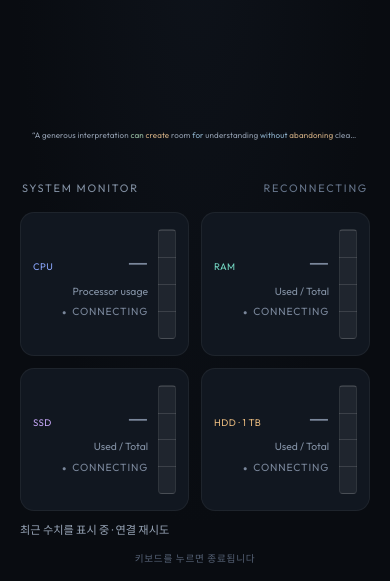
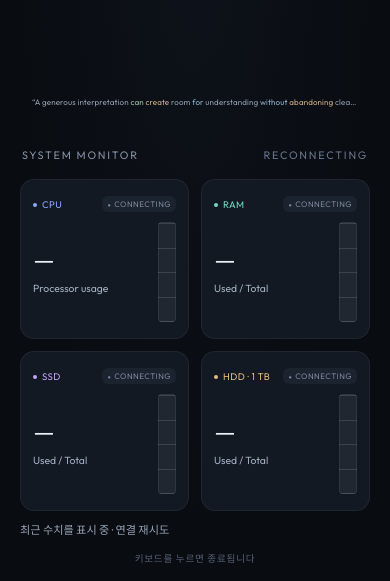
Before and after one commit to savvy773/ubuntu-scr-saver, a website built with Vite: page index.html in a window 390 px wide. Shown: the part 263-844 px from the top of the page. Built offline with nearby package versions, Linux system fonts and the light colour scheme; files whose address does not match are found by name.

Commit message:
Improve resource card hierarchy and readability

```diff
--- a/index.html
+++ b/index.html
@@ -31,31 +31,35 @@
       <header class="panel-heading"><span>SYSTEM MONITOR</span><span id="liveLabel">CONNECTING</span></header>
       <div class="panel-content resource-list">
         <div class="resource-card resource-cpu" data-level="offline">
+          <div class="resource-heading"><span class="resource-label">CPU</span><span class="resource-level" id="cpuLevel">CONNECTING</span></div>
           <div class="resource-track"><div class="resource-fill" id="cpuBar"></div></div>
           <div class="resource-readout">
-            <div class="resource-primary"><span class="resource-label">CPU</span><span class="resource-value" id="cpuValue">—</span></div>
-            <div class="resource-secondary"><span class="resource-detail" id="cpuDetail">Processor usage</span><span class="resource-level" id="cpuLevel">CONNECTING</span></div>
+            <div class="resource-primary"><span class="resource-value" id="cpuValue">—</span></div>
+            <div class="resource-secondary"><span class="resource-detail" id="cpuDetail">Processor usage</span></div>
           </div>
         </div>
         <div class="resource-card resource-ram" data-level="offline">
+          <div class="resource-heading"><span class="resource-label">RAM</span><span class="resource-level" id="ramLevel">CONNECTING</span></div>
           <div class="resource-track"><div class="resource-fill" id="ramBar"></div></div>
           <div class="resource-readout">
-            <div class="resource-primary"><span class="resource-label">RAM</span><span class="resource-value" id="ramValue">—</span></div>
-            <div class="resource-secondary"><span class="resource-detail" id="ramDetail">Used / Total</span><span class="resource-level" id="ramLevel">CONNECTING</span></div>
+            <div class="resource-primary"><span class="resource-value" id="ramValue">—</span></div>
+            <div class="resource-secondary"><span class="resource-detail" id="ramDetail" title="사용량 / 전체 용량">Used / Total</span></div>
           </div>
         </div>
         <div class="resource-card resource-disk" data-level="offline">
+          <div class="resource-heading"><span class="resource-label">SSD</span><span class="resource-level" id="diskLevel">CONNECTING</span></div>
           <div class="resource-track"><div class="resource-fill" id="diskBar"></div></div>
           <div class="resource-readout">
-            <div class="resource-primary"><span class="resource-label">SSD</span><span class="resource-value" id="diskValue">—</span></div>
-            <div class="resource-secondary"><span class="resource-detail" id="diskDetail">Used / Total</span><span class="resource-level" id="diskLevel">CONNECTING</span></div>
+            <div class="resource-primary"><span class="resource-value" id="diskValue">—</span></div>
+            <div class="resource-secondary"><span class="resource-detail" id="diskDetail" title="사용량 / 전체 용량">Used / Total</span></div>
           </div>
         </div>
         <div class="resource-card resource-hdd" data-level="offline">
+          <div class="resource-heading"><span class="resource-label">HDD · 1 TB</span><span class="resource-level" id="hddLevel">CONNECTING</span></div>
           <div class="resource-track"><div class="resource-fill" id="hddBar"></div></div>
           <div class="resource-readout">
-            <div class="resource-primary"><span class="resource-label">HDD · 1 TB</span><span class="resource-value" id="hddValue">—</span></div>
-            <div class="resource-secondary"><span class="resource-detail" id="hddDetail">Used / Total</span><span class="resource-level" id="hddLevel">CONNECTING</span></div>
+            <div class="resource-primary"><span class="resource-value" id="hddValue">—</span></div>
+            <div class="resource-secondary"><span class="resource-detail" id="hddDetail" title="사용량 / 전체 용량">Used / Total</span></div>
           </div>
         </div>
       </div>
--- a/src/dashboard.ts
+++ b/src/dashboard.ts
@@ -11,7 +11,7 @@ const thresholds: Record<ResourceName, [number, number]> = {
   const statusEl = document.getElementById('resourceStatus')!;
   const liveEl = document.getElementById('liveLabel')!;
   let frontendVersion: string | undefined;
-  const gib = (bytes: number) => `${(bytes / (1024 ** 3)).toFixed(1)} GiB`;
+  const gib = (bytes: number) => (bytes / (1024 ** 3)).toFixed(1);
   function setText(element: HTMLElement, value: string) {
     if (element.textContent !== value) element.textContent = value;
   }
@@ -49,7 +49,7 @@ const thresholds: Record<ResourceName, [number, number]> = {
         setText(levelEl, { normal: 'NORMAL', warning: 'WATCH', high: 'HIGH' }[level]);
         card.title = `주의 ${warning}% · 높음 ${high}%`;
         setText(valueEl, `${resource.percent.toFixed(1)}%`);
-        if (name !== 'cpu') setText(document.getElementById(`${name}Detail`)!, `${gib(resource.used)} / ${gib(resource.total)}`);
+        if (name !== 'cpu') setText(document.getElementById(`${name}Detail`)!, `${gib(resource.used)} / ${gib(resource.total)} GiB`);
       }
       setText(statusEl, '');
       setText(liveEl, 'LIVE');
--- a/src/style.css
+++ b/src/style.css
@@ -57,29 +57,32 @@ body {
 .resource-card {
   --severity: #91d7b3;
   min-width: 0; display: grid; grid-template-columns: minmax(0, 1fr) 32px;
-  align-items: center; gap: 16px; height: clamp(156px, 20vh, 188px); padding: 20px;
-  border: 1px solid #ffffff0e; border-radius: 18px; background: #111720;
+  grid-template-rows: auto minmax(0, 1fr); align-items: center; gap: 12px 16px; height: clamp(168px, 20vh, 192px); padding: 18px 20px;
+  border: 1px solid #ffffff0e; border-radius: 18px; background: #121923;
 }
 .resource-card[data-level="warning"] { --severity: #edd08c; border-color: #edd08c35; }
 .resource-card[data-level="high"] { --severity: #efa3a3; border-color: #efa3a345; background: #21191e; }
 .resource-card[data-level="offline"] { --severity: #7a879b; }
-.resource-readout { order: 1; min-width: 0; text-align: left; }
-.resource-primary { display: flex; align-items: baseline; justify-content: space-between; flex-wrap: wrap; gap: 8px; }
-.resource-label { color: #8ca8ff; font-size: 0.85rem; font-weight: 500; letter-spacing: 0.04em; white-space: nowrap; }
+.resource-heading { grid-column: 1 / -1; grid-row: 1; display: flex; justify-content: space-between; align-items: center; gap: 8px; }
+.resource-readout { grid-column: 1; grid-row: 2; min-width: 0; text-align: left; }
+.resource-primary { display: flex; align-items: baseline; justify-content: flex-start; flex-wrap: wrap; gap: 8px; }
+.resource-label { color: #8ca8ff; font-size: 0.85rem; font-weight: 500; letter-spacing: 0.12em; white-space: nowrap; }
+.resource-label::before { content: ''; display: inline-block; width: 6px; height: 6px; margin-right: 8px; border-radius: 50%; background: currentColor; vertical-align: 2px; }
 .resource-ram .resource-label { color: #74d9c4; }
 .resource-disk .resource-label { color: #c4a5f5; }
 .resource-hdd .resource-label { color: #e7b97d; }
 .resource-value {
-  color: var(--severity); font-family: 'Space Grotesk', monospace;
+  color: #edf1f7; font-family: 'Space Grotesk', monospace;
   font-size: clamp(2rem, 3.2vw, 2.75rem); font-variant-numeric: tabular-nums;
   line-height: 1.1; letter-spacing: -0.04em;
 }
-.resource-secondary { display: flex; flex-direction: column; align-items: flex-end; gap: 10px; margin-top: 10px; }
-.resource-detail { color: #8290a3; font-size: 0.875rem; line-height: 1.5; white-space: nowrap; }
-.resource-level { color: var(--severity); font-size: 0.65rem; letter-spacing: 0.08em; white-space: nowrap; }
+.resource-secondary { display: flex; flex-direction: column; align-items: flex-start; gap: 8px; margin-top: 8px; }
+.resource-detail { color: #a0adbe; font-size: 0.875rem; line-height: 1.5; white-space: nowrap; }
+.resource-level { color: var(--severity); font-size: 0.58rem; letter-spacing: 0.06em; white-space: nowrap; padding: 4px 7px; border-radius: 6px; background: color-mix(in srgb, var(--severity) 9%, transparent); }
+.resource-card:is([data-level="warning"], [data-level="high"]) .resource-value { color: var(--severity); }
 .resource-level::before { content: '●'; margin-right: 5px; font-size: 0.7em; }
 .resource-track {
-  order: 2; width: 32px; height: 100%; border: 1px solid #ffffff12; border-radius: 6px; overflow: hidden;
+  grid-column: 2; grid-row: 2; width: 32px; height: 100%; border: 1px solid #ffffff12; border-radius: 6px; overflow: hidden;
   background: repeating-linear-gradient(to top, transparent 0, transparent calc(25% - 1px), #ffffff20 calc(25% - 1px), #ffffff20 25%), #ffffff10;
 }
 .resource-fill {
@@ -108,7 +111,7 @@ body {
 @media (max-width: 900px) {
   .screen-grid { grid-template-rows: minmax(0, 1fr) auto auto; gap: 16px; padding: 24px 28px 44px; }
   .resource-list { grid-template-columns: repeat(2, minmax(0, 1fr)); gap: 12px; }
-  .resource-card { height: clamp(112px, 17vh, 150px); padding: 18px 20px; }
+  .resource-card { height: clamp(132px, 19vh, 160px); padding: 12px 18px; row-gap: 8px; }
   .resource-primary { flex-wrap: nowrap; }
   .resource-secondary { gap: 6px; margin-top: 8px; }
   .resource-detail { font-size: 0.8rem; }
@@ -121,7 +124,11 @@ body {
   .resource-card { gap: 10px; padding: 16px 12px; border-radius: 14px; grid-template-columns: minmax(0, 1fr) 18px; }
   .resource-track { width: 18px; border-radius: 4px; }
   .resource-primary { gap: 5px; flex-wrap: wrap; }
-  .resource-label { font-size: 0.6rem; }
+  .resource-heading { gap: 4px; }
+  .resource-label { font-size: 0.6rem; letter-spacing: 0.04em; }
+  .resource-label::before { width: 4px; height: 4px; margin-right: 5px; vertical-align: 1px; }
+  .resource-level { padding: 3px 5px; font-size: 0.5rem; }
+  .resource-level::before { margin-right: 3px; }
   .resource-value { font-size: 1.5rem; }
   .resource-detail { font-size: 0.65rem; }
   .date-row { gap: 8px; letter-spacing: 0.04em; }
@@ -135,13 +142,17 @@ body {
   .progress-bar-container { margin-top: 12px; }
   .monitor-panel .panel-heading { margin-bottom: 8px; font-size: 0.6rem; }
   .resource-list { grid-template-columns: repeat(4, minmax(0, 1fr)); gap: 8px; }
-  .resource-card { height: 100px; padding: 12px 10px; gap: 8px; grid-template-columns: minmax(0, 1fr) 18px; }
+  .resource-card { height: 112px; padding: 10px; gap: 4px 8px; grid-template-columns: minmax(0, 1fr) 18px; }
   .resource-track { width: 18px; border-radius: 4px; }
   .resource-primary { flex-wrap: wrap; gap: 4px; }
   .resource-value { font-size: 1.35rem; }
   .resource-label, .resource-detail { font-size: 0.55rem; }
   .resource-secondary { gap: 4px; margin-top: 6px; }
-  .resource-level { font-size: 0.5rem; }
+  .resource-heading { gap: 4px; }
+  .resource-label { letter-spacing: 0.04em; }
+  .resource-label::before { width: 4px; height: 4px; margin-right: 5px; vertical-align: 1px; }
+  .resource-level { font-size: 0.5rem; padding: 3px 5px; }
+  .resource-level::before { margin-right: 3px; }
   .quote-content { height: 32px; padding-top: 4px; padding-bottom: 4px; }
   .guide-hint { bottom: 8px; }
 }
```
Also changed, not shown: README.md, docs/preview.png.
